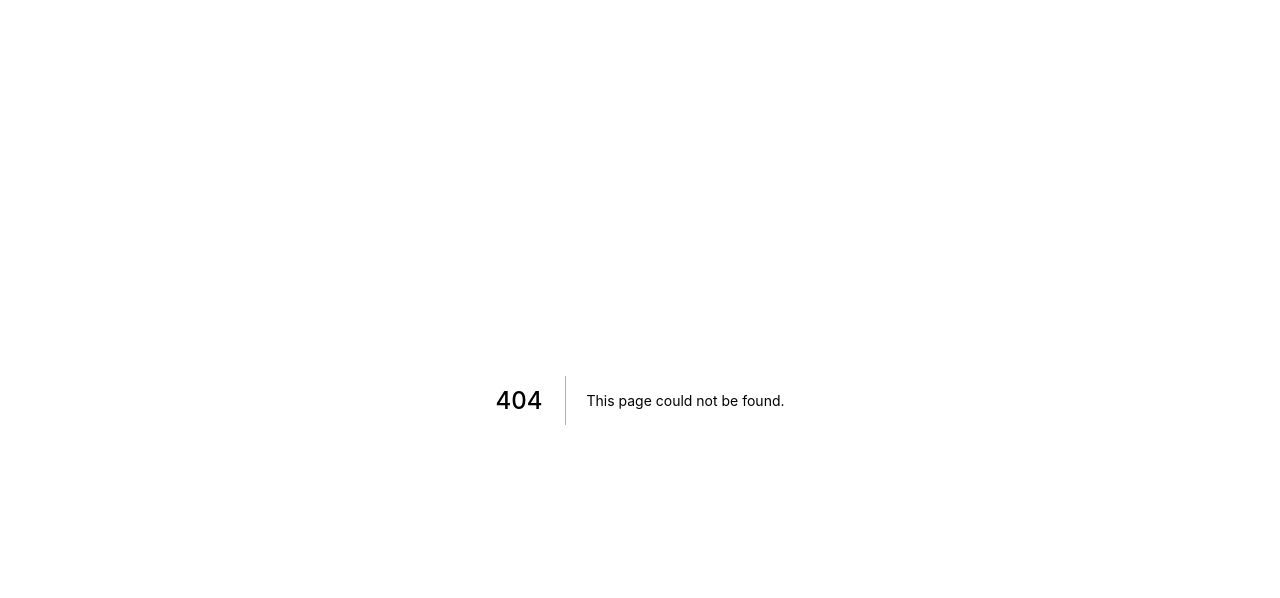
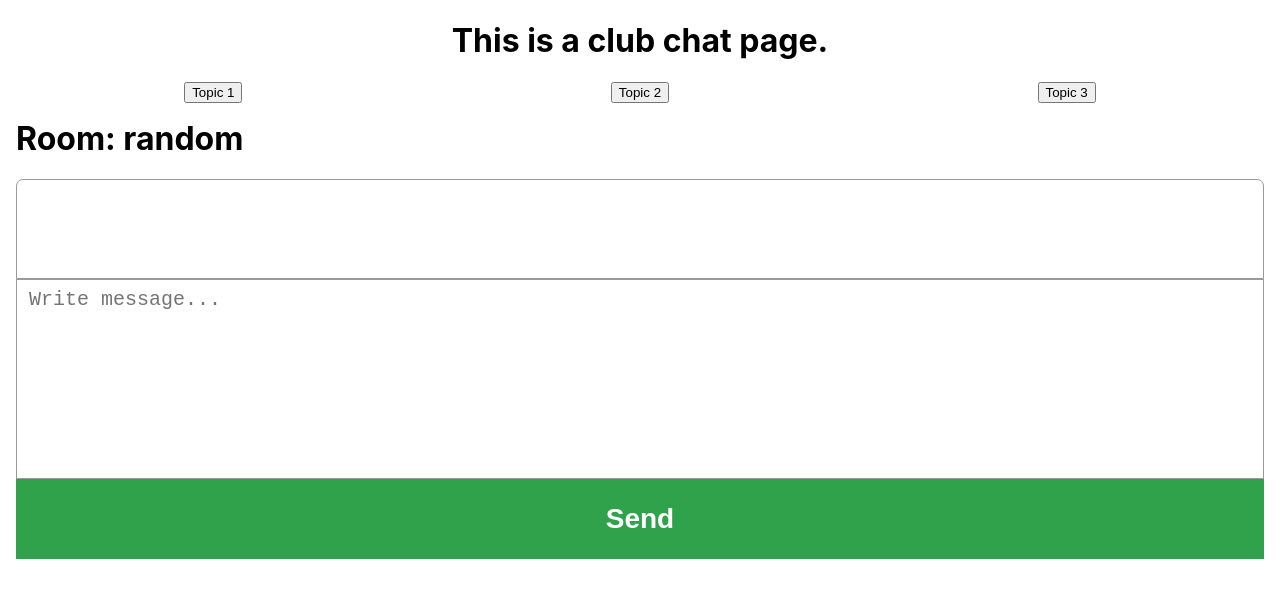
Before and after one commit to technoAri/club-chat, a Next.js app: page /chat in a window 1280 px wide. Before the commit this address had no page. Shown: the top 598 px of the page. Built offline with nearby package versions, Linux system fonts and the light colour scheme.

Commit message:
CLUB-24 - chat module setup

```diff
--- /dev/null
+++ b/hooks/useChat.js
@@ -0,0 +1,40 @@
+import { useEffect, useRef, useState } from "react";
+import socketIOClient from "socket.io-client";
+
+const NEW_CHAT_MESSAGE_EVENT = "newChatMessage";
+const SOCKET_SERVER_URL = parseInt(process.env.PORT, 10) ? 'https://club-chat.herokuapp.com' : "http://localhost:3000";
+
+const useChat = (roomId) => {
+  const [messages, setMessages] = useState([]);
+  const socketRef = useRef();
+
+  useEffect(() => {
+    setMessages([]);
+    socketRef.current = socketIOClient(SOCKET_SERVER_URL, {
+      query: { roomId },
+    });
+
+    socketRef.current.on(NEW_CHAT_MESSAGE_EVENT, (message) => {
+      const incomingMessage = {
+        ...message,
+        ownedByCurrentUser: message.senderId === socketRef.current.id,
+      };
+      setMessages((messages) => [...messages, incomingMessage]);
+    });
+
+    return () => {
+      socketRef.current.disconnect();
+    };
+  }, [roomId]);
+
+  const sendMessage = (messageBody) => {
+    socketRef.current.emit(NEW_CHAT_MESSAGE_EVENT, {
+      body: messageBody,
+      senderId: socketRef.current.id,
+    });
+  };
+
+  return { messages, sendMessage };
+};
+
+export default useChat;
--- /dev/null
+++ b/pages/chat.js
@@ -0,0 +1,78 @@
+import React, { useState } from 'react'
+import useChat from '../hooks/useChat'
+import styles from '../styles/Chat.module.css'
+
+function ChatRoom({
+    roomId,
+    messages,
+    newMessage,
+    handleNewMessageChange,
+    handleSendMessage
+}) {
+    return (
+        <div className={styles.chatRoomContainer}>
+            <h1 className={styles.roomName}>Room: {roomId}</h1>
+            <div className={styles.messagesContainer}>
+                <ol className={styles.messagesList}>
+                {messages.map((message, i) => (
+                    <li
+                    key={i}
+                    className={`${styles.messageItem} ${
+                        message.ownedByCurrentUser ? styles.myMessage : styles.receivedMessage
+                    }`}
+                    >
+                    {message.body}
+                    </li>
+                ))}
+                </ol>
+            </div>
+            <textarea
+                value={newMessage}
+                onChange={handleNewMessageChange}
+                placeholder="Write message..."
+                className={styles.newMessageInputField}
+            />
+            <button onClick={handleSendMessage} className={styles.sendMessageButton}>
+                Send
+            </button>
+        </div>
+    )
+}
+
+function ChatPage() {
+    const [roomId, setRoomId] = useState('random')
+    const { messages, sendMessage } = useChat(roomId)
+    const [newMessage, setNewMessage] = React.useState('')
+
+    const createRoom = (room) => {
+        setRoomId(room)
+    }
+
+    const handleNewMessageChange = (event) => {
+        setNewMessage(event.target.value)
+      }
+
+      const handleSendMessage = () => {
+        sendMessage(newMessage)
+        setNewMessage('')
+      }
+
+    return (
+        <div>
+            <h1 className={styles.heading}> This is a club chat page. </h1>
+            <div className={styles.topic}>
+                <button onClick={() => createRoom('topic 1')}> Topic 1 </button>
+                <button onClick={() => createRoom('topic 2')}> Topic 2 </button>
+                <button onClick={() => createRoom('topic 3')}> Topic 3 </button>
+            </div>
+            <ChatRoom
+            roomId={roomId}
+            messages={messages}
+            newMessage={newMessage}
+            handleNewMessageChange={handleNewMessageChange}
+            handleSendMessage={handleSendMessage} />
+        </div>
+    )
+}
+
+export default ChatPage
--- /dev/null
+++ b/styles/Chat.module.css
@@ -0,0 +1,76 @@
+.heading {
+    text-align: center;
+}
+
+.topic {
+    display: flex;
+    justify-content: space-around;
+}
+
+.chatRoomContainer {
+    position: relative;
+    left: 0;
+    right: 0;
+    top: 0;
+    bottom: 0;
+    display: flex;
+    flex-direction: column;
+    margin: 16px;
+}
+
+.roomName {
+    margin-top: 0;
+}
+
+.messagesContainer {
+    flex: 1;
+    min-height: 100px;
+    overflow: auto;
+    border: 1px solid black;
+    border-radius: 7px 7px 0 0;
+}
+
+.messagesList {
+    list-style-type: none;
+    padding: 0;
+}
+
+.newMessageInputField {
+    height: 200px;
+    max-height: 50%;
+    font-size: 20px;
+    padding: 8px 12px;
+    resize: none;
+}
+
+.messageItem {
+    width: 55%;
+    margin: 8px;
+    padding: 12px 8px;
+    word-break: break-word;
+    border-radius: 4px;
+    color: white;
+}
+
+.myMessage {
+    background-color: rgb(0, 132, 255);
+    margin-left: auto;
+}
+
+.receivedMessage {
+    background-color: #3f4042;
+    margin-right: auto;
+}
+
+.sendMessageButton {
+    font-size: 28px;
+    font-weight: 600;
+    color: white;
+    background: #31a24c;
+    padding: 24px 12px;
+    border: none;
+}
+
+.messagesContainer, .newMessageInputField, .sendMessageButton {
+    border-color: #9a9a9a;
+}
```
Also changed, not shown: server.js (+2 -6 lines).
